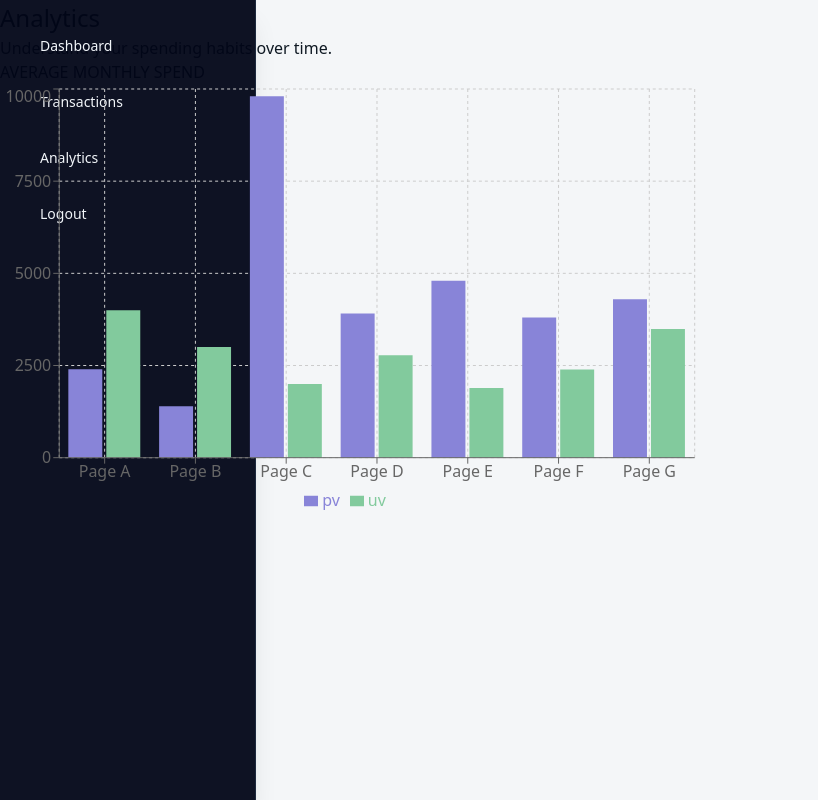
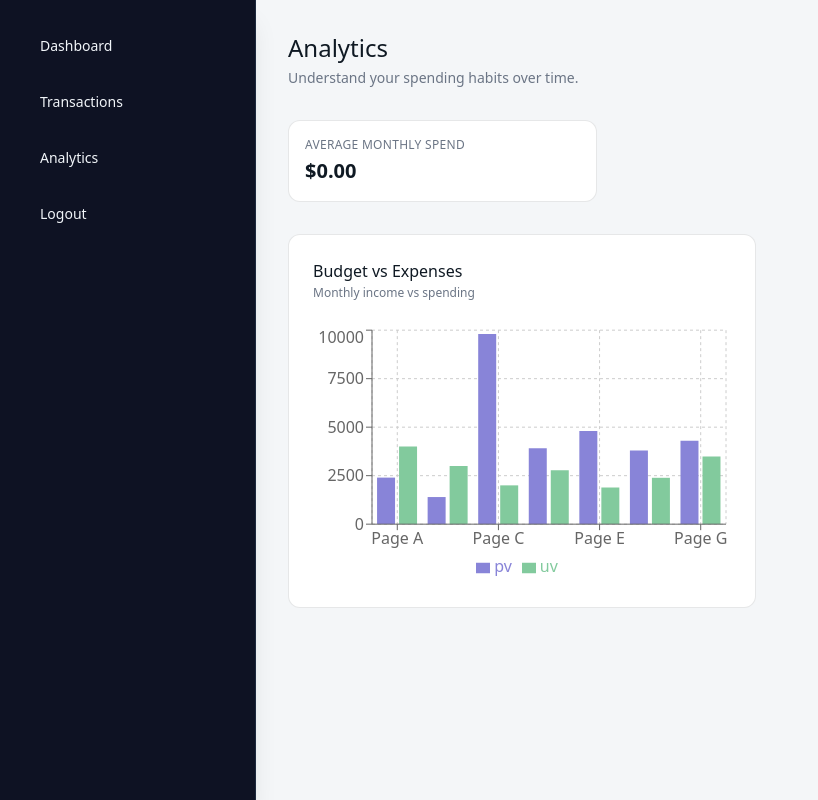
Before and after one commit to CP4485-Project-Riley-Dylan/CP4485EmergingTrendsProject, a Next.js app: page /analytics in a window 1280 px wide. Shown: the whole page, without its empty margins (0-818 px from the left). Built offline with nearby package versions, Linux system fonts and the light colour scheme; some icons are missing.

Commit message:
Added tailwind.css styling using claude

```diff
--- a/app/analytics/page.js
+++ b/app/analytics/page.js
@@ -1,37 +1,34 @@
 "use client";
-import DataCard from "@/components/DataCard"
-import { useState } from "react"
+import DataCard from "@/components/DataCard";
 import BudgetVsExpenses from "@/components/BudgetVsExpenses";
+import { useState } from "react";
 
-export default function analytics() {
-    // Variable initialization
-    const [averageMonthlySpend, setAverageMonthlySpend] = useState("$0.00");
+export default function Analytics() {
+  const [averageMonthlySpend, setAverageMonthlySpend] = useState("$0.00");
 
-    // Get data card values
-    // function setAverageMonthlySpend()
+  return (
+    <main className="ml-0 md:ml-64 min-h-screen bg-background text-foreground p-4 sm:p-6 lg:p-8">
 
-    // Do stuff with it (savings rate, expenses etc over time)
+      {/* Header */}
+      <section className="mb-8">
+        <h1 className="text-2xl font-medium">Analytics</h1>
+        <p className="text-sm text-muted-foreground mt-1">Understand your spending habits over time.</p>
+      </section>
 
-    // Create data points and graph it
-    return (
-        <>
-          <main>
-            {/* Header */}
-            <section>
-              <div>
-                <h1>Analytics</h1>
-                <p>Understand your spending habits over time.</p>
-              </div>
-            </section>
+      {/* Data Cards */}
+      <section className="grid grid-cols-1 sm:grid-cols-3 gap-4 mb-8">
+        {DataCard("AVERAGE MONTHLY SPEND", averageMonthlySpend)}
+      </section>
 
-            {/* Data cards */}
-            <section>
-              { DataCard("AVERAGE MONTHLY SPEND", )}
-            </section>
-            <section>
-              <BudgetVsExpenses />
-            </section>
-          </main>
-        </>
-    )
+      {/* Charts */}
+      <section className="grid grid-cols-1 lg:grid-cols-2 gap-6">
+        <div className="bg-card border border-border rounded-lg p-6">
+          <h2 className="text-base font-medium text-foreground">Budget vs Expenses</h2>
+          <p className="text-xs text-muted-foreground mt-0.5 mb-6">Monthly income vs spending</p>
+          <BudgetVsExpenses />
+        </div>
+      </section>
+
+    </main>
+  );
 }
--- a/components/DataCard.js
+++ b/components/DataCard.js
@@ -1,10 +1,8 @@
 export default function DataCard(caption, value) {
     return (
-        <>
-        <section>
-          <p>{ caption }</p>
-          <p>{ value }</p>
-        </section>
-        </>
-    )
+        <div className="bg-card border border-border rounded-lg p-4">
+            <p className="text-xs text-muted-foreground uppercase tracking-wide mb-1">{caption}</p>
+            <p className="text-xl font-semibold text-foreground">{value}</p>
+        </div>
+    );
 }
```
